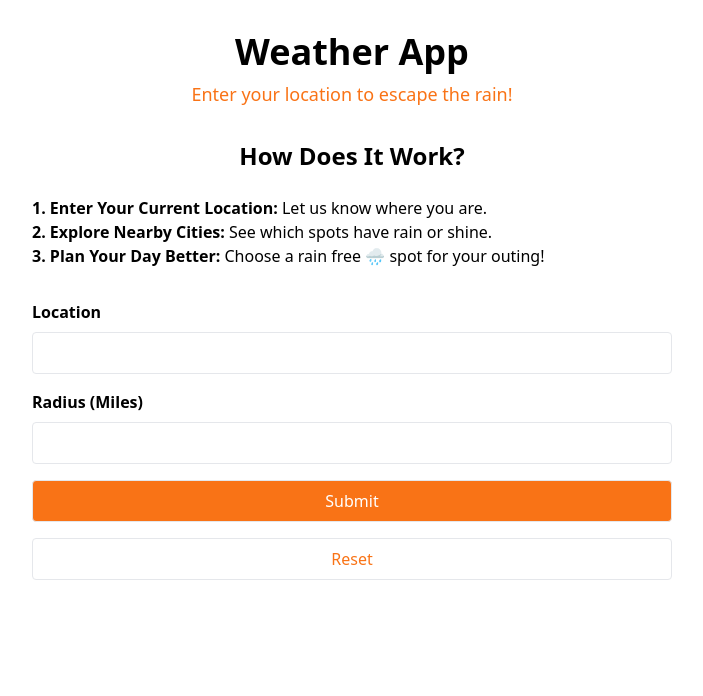
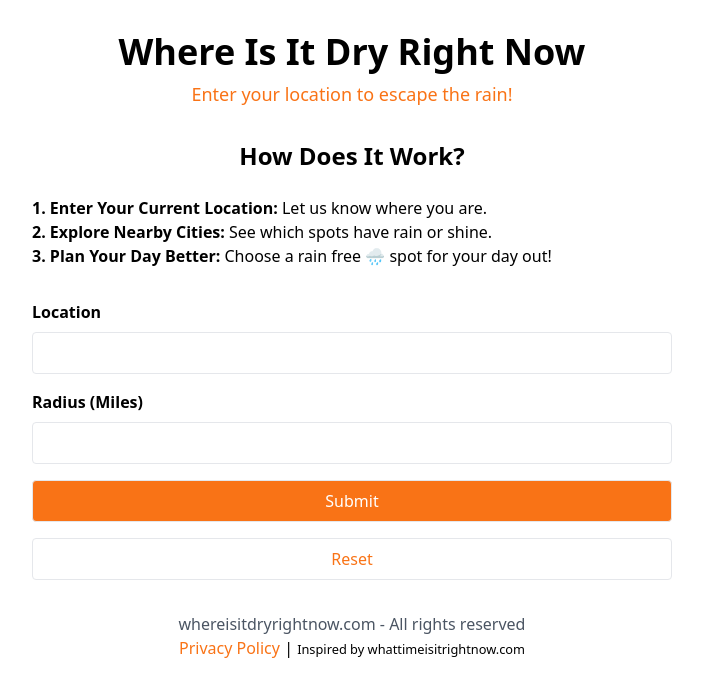
Before and after one commit to rustynuts99/whereisitdryrightnow, a website: page index.html in a window 1280 px wide. Shown: the whole page, without its empty margins (288-991 px from the left). Drawn offline with Linux system fonts and the light colour scheme.

```diff
--- a/backend/server.js
+++ b/backend/server.js
@@ -13,8 +13,9 @@
 // Middleware
 // In your server.js, update the CORS configuration
 const cors = require('cors');
+// In your server.js, update the CORS configuration
 app.use(cors({
-    origin: '*',  // Be more restrictive in production
+    origin: ['http://127.0.0.1:3000', 'http://localhost:3000', 'https://gthmpsn23.github.io'],
     methods: ['GET', 'POST'],
     credentials: true
 }));
--- a/index.html
+++ b/index.html
@@ -8,7 +8,7 @@
 </head>
 <body>
     <header class="text-center py-8 bg-white">
-        <h1 class="text-4xl font-bold text-black mb-2">Weather App</h1>
+        <h1 class="text-4xl font-bold text-black mb-2">Where Is It Dry Right Now</h1>
         <p class="text-lg text-orange-500">Enter your location to escape the rain!</p>
     </header>
 
@@ -27,7 +27,7 @@
             <ol class="">
                 <li><strong>1. Enter Your Current Location: </strong>Let us know where you are.</li>
                 <li><strong>2. Explore Nearby Cities: </strong>See which spots have rain or shine.</li>
-                <li><strong>3. Plan Your Day Better: </strong>Choose a rain free 🌧️ spot for your outing!</li>
+                <li><strong>3. Plan Your Day Better: </strong>Choose a rain free 🌧️ spot for your day out!</li>
             </ol>
         </div>
         <form class="flex flex-col space-y-4">
@@ -49,6 +49,17 @@
         <div id="results"></div>
     </main>
 
+    <footer class="bg-white py-6 mt-8 border-t">
+        <div class="container mx-auto px-4 text-center">
+            <p class="text-gray-600">whereisitdryrightnow.com - All rights reserved</p>
+            <div class="mt-2 space-x-4">
+                <a href="/privacy" class="text-orange-500 hover:text-orange-600">Privacy Policy</a>
+                <span class="text-gray-400">|</span>
+                <small class="text-gray-400">Inspired by whattimeisitrightnow.com</small>
+            </div>
+        </div>
+    </footer>
+
     <script src="script.js"></script>
 </body>
 </html>
```
